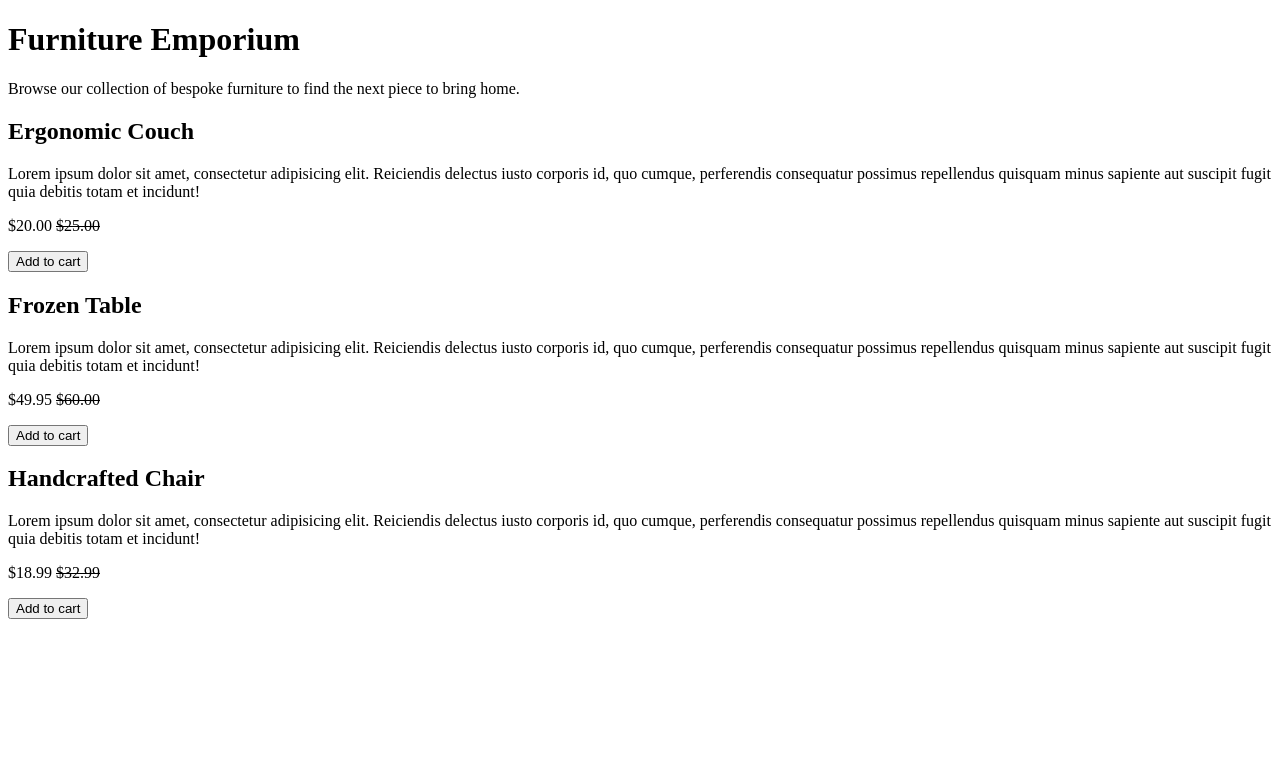
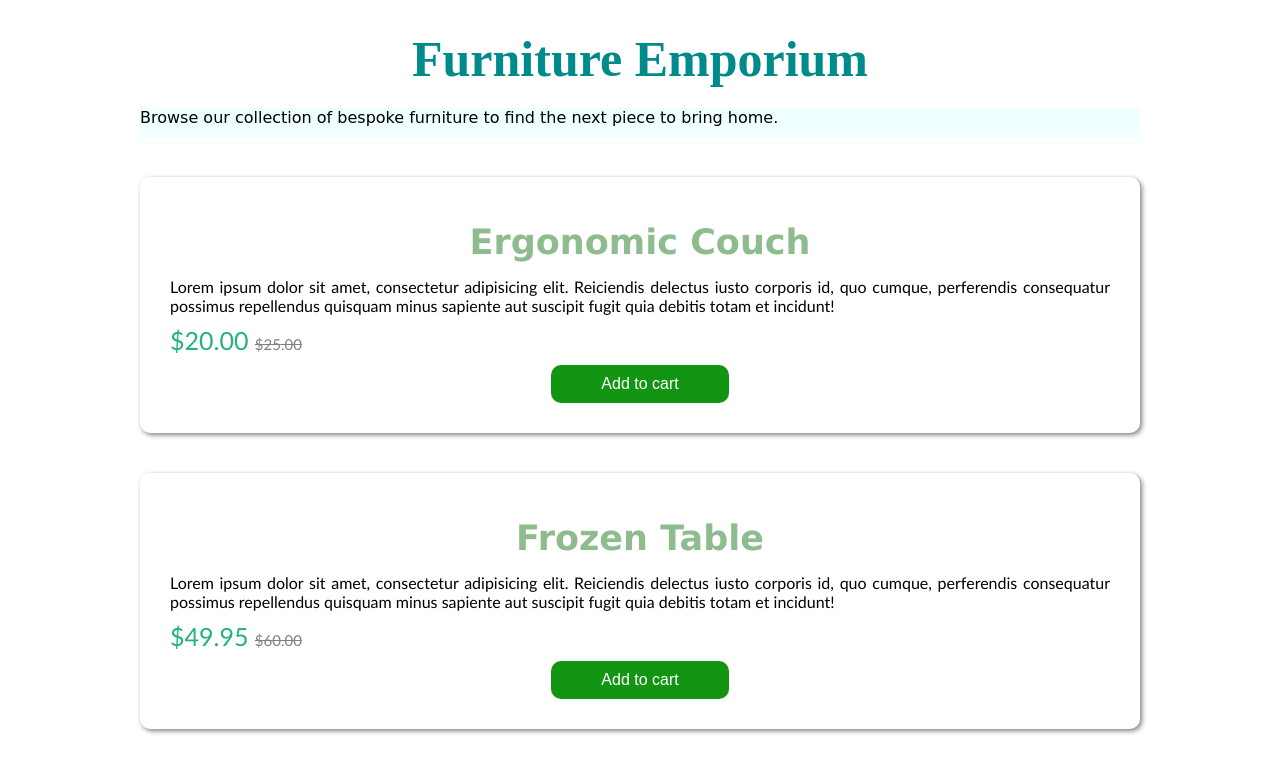
Before and after one commit to azizkabunny/furniture-emporium, a plain HTML site: page index.html in a window 1280 px wide. Shown: the top 766 px of the page. Drawn offline with Linux system fonts and the light colour scheme.

Commit message:
css styles applied

```diff
--- a/index.css
+++ b/index.css
@@ -0,0 +1,69 @@
+* {
+  margin: 0;
+  padding: 0;
+}
+
+.container {
+  padding: 30px;
+  margin: auto;
+  max-width: 1000px;
+}
+
+.topic {
+  padding-bottom: 20px;
+  color: darkcyan;
+  font-family: 'Times New Roman', Times, serif;
+  text-align: center;
+  font-size: 50px;
+}
+.title {
+  color: darkseagreen;
+  padding: 15px;
+  text-align: center;
+  font-size: 35px;
+  font-family: Verdana, Geneva, Tahoma, sans-serif;
+}
+
+.browse {
+  font-family: cursive;
+  background-color: azure;
+}
+
+p {
+  font-family: 'Gill Sans', 'Gill Sans MT', Calibri, 'Trebuchet MS', sans-serif;
+  padding-bottom: 10px;
+  text-align: justify;
+}
+
+.btw {
+  background-color: #139513;
+  color: white;
+  padding: 10px 50px;
+  border-radius: 10px;
+  font-size: medium;
+  border: none;
+  margin: auto;
+  display: block;
+  cursor: pointer;
+}
+
+.btw:hover {
+  background-color: aqua;
+}
+
+.price {
+  color: rgb(36, 177, 130);
+  font-size: 25px;
+}
+.old_price {
+  color: grey;
+  font-size: 15px;
+}
+
+.card {
+  background-color: white;
+  border-radius: 10px;
+  padding: 30px;
+  box-shadow: gray 2px 2px 5px;
+  margin-top: 40px;
+}
--- a/index.html
+++ b/index.html
@@ -1,49 +1,50 @@
-<!DOCTYPE html>
+<!doctype html>
 <html lang="en">
   <head>
     <title>Furniture Emporium</title>
+    <link rel="stylesheet" href="index.css" />
   </head>
-  <body>
+  <body class="container">
     <main>
       <header>
-        <h1>Furniture Emporium</h1>
-        <p>
+        <h1 class="topic">Furniture Emporium</h1>
+        <p class="browse">
           Browse our collection of bespoke furniture to find the next piece to
           bring home.
         </p>
       </header>
-      <article>
-        <h2>Ergonomic Couch</h2>
+      <article class="card">
+        <h2 class="title">Ergonomic Couch</h2>
         <p>
           Lorem ipsum dolor sit amet, consectetur adipisicing elit. Reiciendis
           delectus iusto corporis id, quo cumque, perferendis consequatur
           possimus repellendus quisquam minus sapiente aut suscipit fugit quia
           debitis totam et incidunt!
         </p>
-        <p>$20.00 <s>$25.00</s></p>
-        <button>Add to cart</button>
+        <p class="price">$20.00 <s class="old_price">$25.00</s></p>
+        <button class="btw">Add to cart</button>
       </article>
-      <article>
-        <h2>Frozen Table</h2>
+      <article class="card">
+        <h2 class="title">Frozen Table</h2>
         <p>
           Lorem ipsum dolor sit amet, consectetur adipisicing elit. Reiciendis
           delectus iusto corporis id, quo cumque, perferendis consequatur
           possimus repellendus quisquam minus sapiente aut suscipit fugit quia
           debitis totam et incidunt!
         </p>
-        <p>$49.95 <s>$60.00</s></p>
-        <button>Add to cart</button>
+        <p class="price">$49.95 <s class="old_price">$60.00</s></p>
+        <button class="btw">Add to cart</button>
       </article>
-      <article>
-        <h2>Handcrafted Chair</h2>
+      <article class="card">
+        <h2 class="title">Handcrafted Chair</h2>
         <p>
           Lorem ipsum dolor sit amet, consectetur adipisicing elit. Reiciendis
           delectus iusto corporis id, quo cumque, perferendis consequatur
           possimus repellendus quisquam minus sapiente aut suscipit fugit quia
           debitis totam et incidunt!
         </p>
-        <p>$18.99 <s>$32.99</s></p>
-        <button>Add to cart</button>
+        <p class="price">$18.99 <s class="old_price">$32.99</s></p>
+        <button class="btw">Add to cart</button>
       </article>
     </main>
   </body>
```
